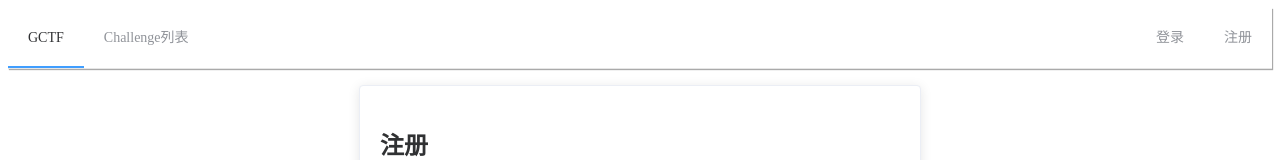
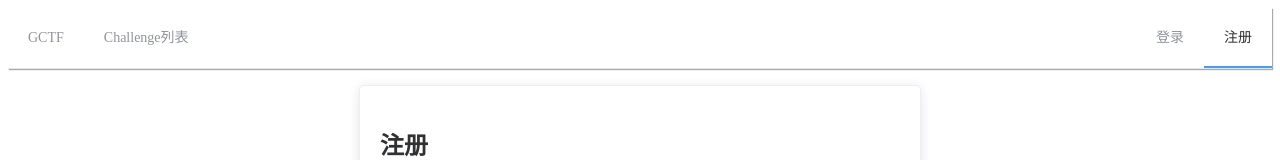
Before and after one commit to CUG-CTF/gctf_frontend, a Vue app: page /user/register in a window 1280 px wide. Shown: the top 160 px of the page. Built offline with nearby package versions, Linux system fonts and the light colour scheme.

Commit message:
message
Signed-off-by: CangShYao <1937636639@qq.com>

```diff
--- a/src/App.vue
+++ b/src/App.vue
@@ -1,6 +1,6 @@
 <template>
   <div id="app">
-    <el-menu default-active="/" class="top-nav" mode="horizontal" :router=true>
+    <el-menu class="top-nav" mode="horizontal" router :default-active='$route.path'>
       <el-menu-item index="/">
         GCTF
       </el-menu-item>
--- /dev/null
+++ b/vue.config.js
@@ -0,0 +1,3 @@
+module.exports = {
+  publicPath: './'
+}
```
